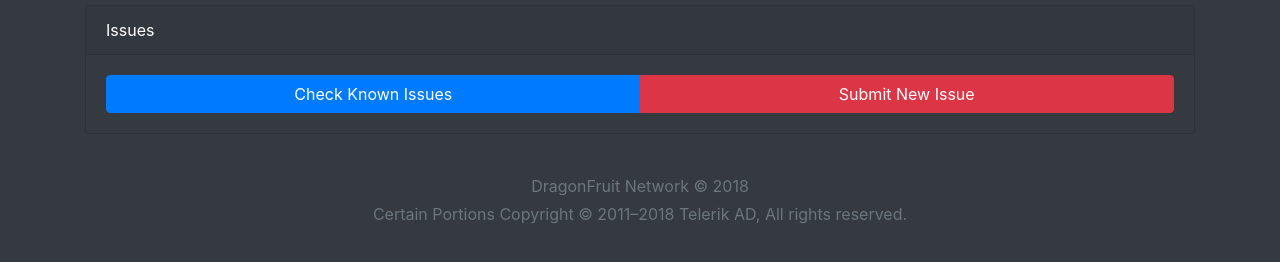
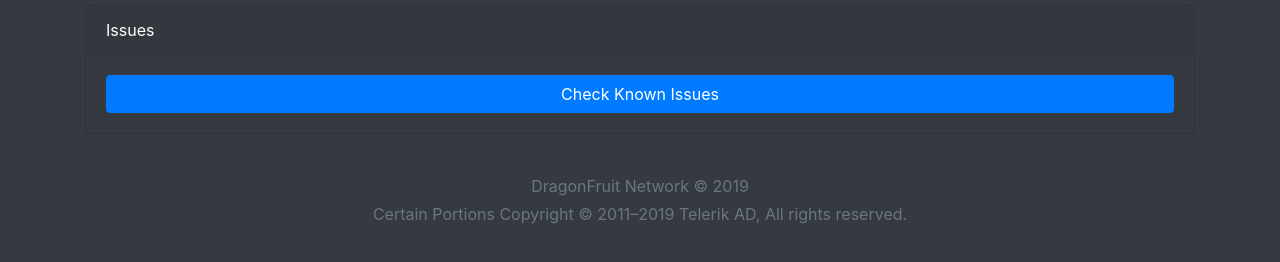
Before and after one commit to dragonfruitnetwork/onionfruit, a plain HTML site: page public/Disconnected.html in a window 1280 px wide. Shown: the part 432-694 px from the top of the page. Drawn offline with nearby package versions, Linux system fonts and the light colour scheme.

Commit message:
Update 'public/Disconnected.html'

```diff
--- a/public/Disconnected.html
+++ b/public/Disconnected.html
@@ -37,16 +37,15 @@
             <div class="card-header">Issues</div>
             <div class="card-body">
                 <div class="btn-group d-flex">
-                    <a href="https://dragonfruit.cloud/DragonFruit-Software/OnionFruit/issues" class="btn btn-primary w-100">Check Known Issues</a>
-                    <a href="https://forms.office.com/Pages/ResponsePage.aspx?id=qKMhCHqNxUKXFzHH5ycqst9o13ngAExCnFKUZJTAbfNURUJWUk5CTU9SREdENFZOVTdQRlg5ODgwOS4u" class="btn btn-danger w-100">Submit New Issue</a>
+                    <a href="https://github.com/dragonfruitnetwork/onionfruit/issues" class="btn btn-primary w-100">Check Known Issues</a>
                 </div>
             </div>
         </div>
     </div>
     <footer id="footer" class="text-light text-muted text-center text-small">
         <br>
-        <p class="mb-1">DragonFruit Network &copy; 2018</p>
-        <p class="mb-1">Certain Portions Copyright &copy; 2011–2018 Telerik AD, All rights reserved. </p>
+        <p class="mb-1">DragonFruit Network &copy; 2019</p>
+        <p class="mb-1">Certain Portions Copyright &copy; 2011–2019 Telerik AD, All rights reserved. </p>
         <!--<ul class="list-inline">
             <li class="list-inline-item"><a href="https://dragonfruit.network">DragonFruit Network</a></li>
         </ul>-->
```
